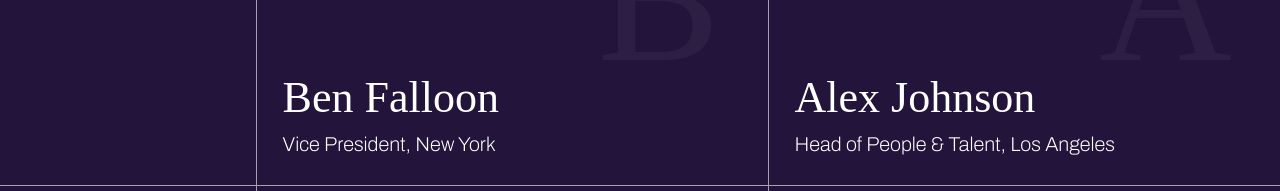
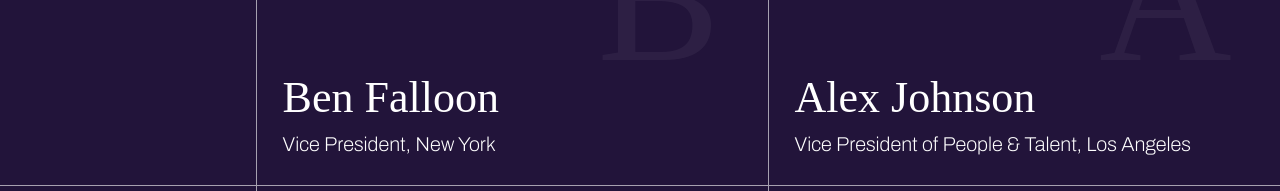
Before and after one commit to ht-research/guild, a website: page index.html in a window 1280 px wide. Shown: the part 2960-3151 px from the top of the page. Drawn offline with Linux system fonts and the light colour scheme; a web font is replaced by a local one.

Commit message:
alex designation change

```diff
--- a/index.html
+++ b/index.html
@@ -554,11 +554,16 @@
                 <div class="team-card-body">
                   <div class="team-card-body-text">
                     <p>
-                      Before joining Guild, Ben was a management consultant at McKinsey & Company and a rotational fellow at McKinsey's think tank on business and economics research (McKinsey Global Institute - MGI). He specializes in identifying investment opportunities and provides strategic assistance to portfolio company management teams.
+                      Before joining Guild, Ben was a management consultant at McKinsey & Company
+                      and a rotational fellow at McKinsey's think tank on business and economics
+                      research (McKinsey Global Institute - MGI). He specializes in identifying
+                      investment opportunities and provides strategic assistance to portfolio
+                      company management teams.
                     </p>
 
                     <p>
-                      Ben holds a First Class Degree in Economics (Hons) and Mathematics from the University of Melbourne (Australia).
+                      Ben holds a First Class Degree in Economics (Hons) and Mathematics from the
+                      University of Melbourne (Australia).
                     </p>
                   </div>
                 </div>
@@ -591,7 +596,9 @@
                     </span>
                   </div>
 
-                  <p class="team-card-designation">Head of People & Talent, Los Angeles</p>
+                  <p class="team-card-designation">
+                    Vice President of People & Talent, Los Angeles
+                  </p>
                 </div>
                 <div class="team-card-body">
                   <div class="team-card-body-text">
```
